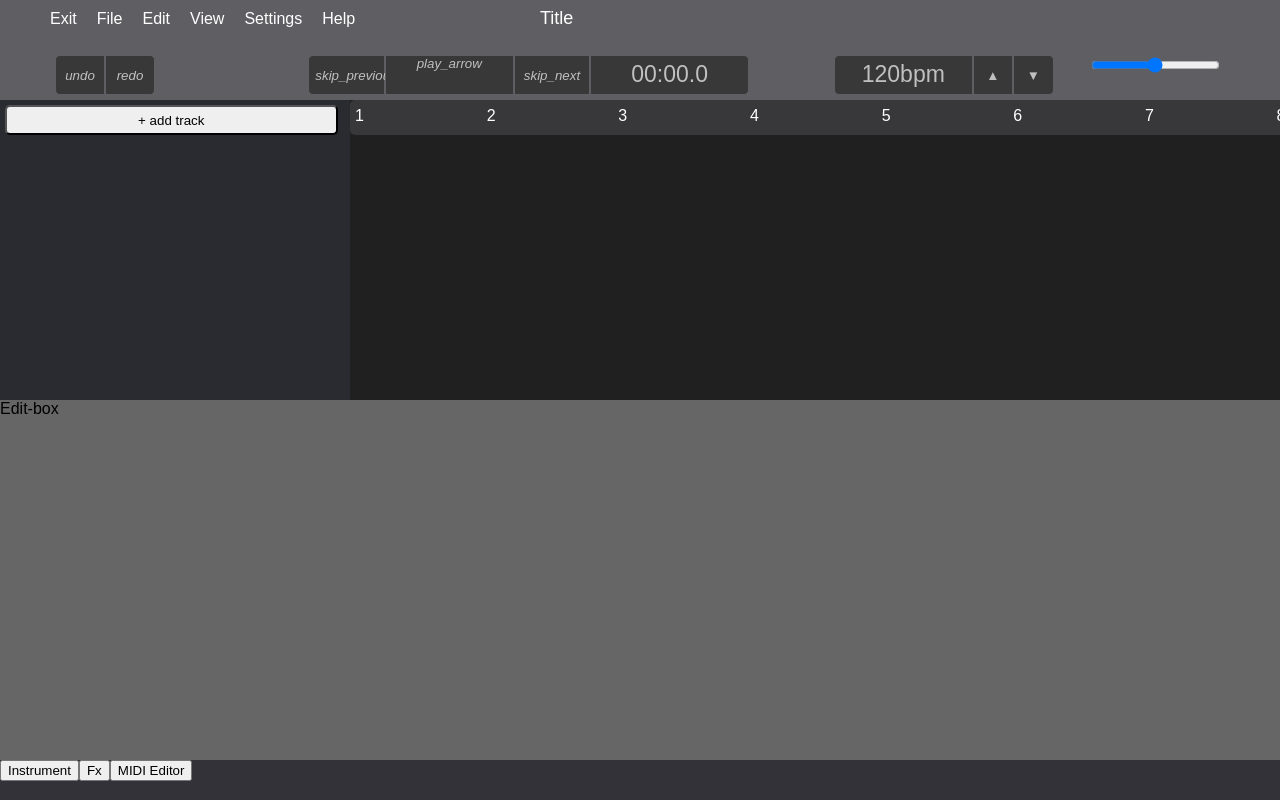
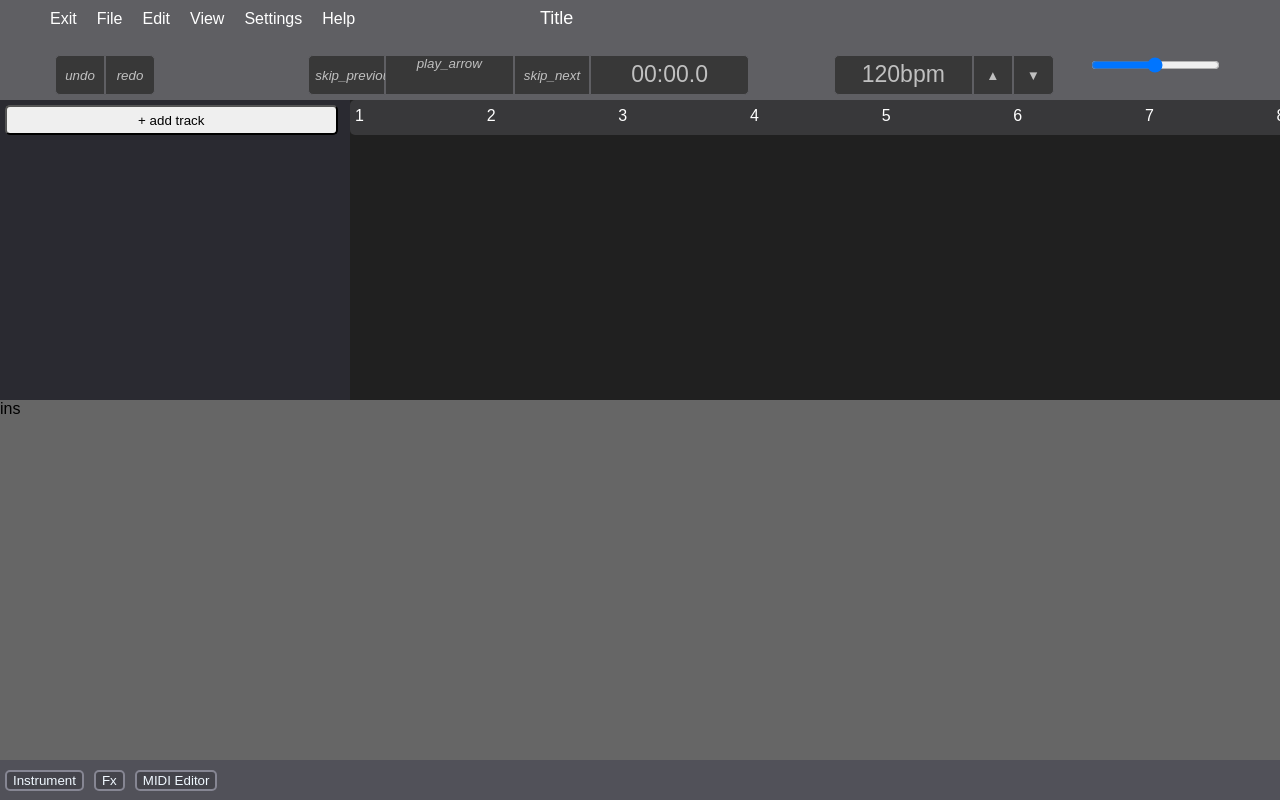
Before and after one commit to wusamzong/practice-git, a Vue app: page / in a window 1280 px wide. Both pictures are taken after a click on the button "Instrument". Built offline with nearby package versions, Linux system fonts and the light colour scheme; the HTML template or start-up script is replaced by a standard one.

Commit message:
1. 新增Track同時也push了新資料  2.控制下方的button讓EditBox可以任意切換畫面

```diff
--- a/src/App.vue
+++ b/src/App.vue
@@ -18,9 +18,8 @@
       </div>
 
       <div class="track">
-
         <div class="side-box">
-          <button @click="track++" class="addButton">+ add track</button>
+          <button @click="addTrackHandler" class="addButton">+ add track</button>
           <Track v-for="num in trackIndex" :key="num" />
         </div>
 
@@ -32,17 +31,17 @@
           </div>
           <TrackEdit v-for="num in trackIndex" :key="num" />
         </div>
-
       </div>
 
-      <div v-if="isEdit" class="Edit-box">Edit-box</div>
-
+      <div v-if="isEdit">
+        <EditBox :EditWindows="EditWindows" :isEdit="isEdit"/>
+      </div>
     </div>
 
     <div class="bottom">
-      <button @click="Ins=!Ins; edithandler()">Instrument</button>
-      <button @click="Fx=!Fx; edithandler()">Fx</button>
-      <button @click="MIDI=!MIDI; edithandler()">MIDI Editor</button>
+      <button @click="edithandler(0)">Instrument</button>
+      <button @click="edithandler(1)">Fx</button>
+      <button @click="edithandler(2)">MIDI Editor</button>
     </div>
   </div>
 </template>
@@ -52,16 +51,18 @@
 import Track from "@/components/Track/index.vue";
 import Head2 from "@/components/Head2/index.vue";
 import TrackEdit from "@/components/TrackEdit/index.vue";
+import EditBox from "@/components/EditBox/index.vue"
 export default {
   name: "App",
   components: {
     Track,
     Head2,
-    TrackEdit
+    TrackEdit,
+    EditBox
   },
   computed: {
     trackIndex() {
-      return this.track;
+      return this.trackNum;
     }
   },
   data() {
@@ -69,16 +70,46 @@ export default {
       hi: "hello",
       BPM: 120,
       time: "00:00.0",
-      track: 0,
-      Ins: false,
-      Fx: false,
-      MIDI: false,
+      trackNum: 0,
+      Track: [],
+      EditWindows: "",
       isEdit: false
     };
   },
   methods: {
-    edithandler() {
-      this.isEdit = !this.isEdit;
+    addTrackHandler() {
+      this.Track.push({
+        ID: this.trackNum,
+        Time: "00:00:00",
+        Data: Array.from({ length: 7 }, this.getEmptyArray)
+      });
+      this.trackNum++;
+    },
+    edithandler(num) {
+      if (this.isEdit === true) {
+        if(this.EditWindows === num){
+          this.isEdit = false;
+          this.EditWindows = "";
+        }else{
+          this.EditWindows = num;
+          console.log(this.EditWindows);
+        }
+      }
+      else{
+        this.EditWindows = num;
+        this.isEdit = true;
+      }
+    },
+    getEmptyArray(length = 16) {
+      return Array.from({ length }, () => 0);
+    }
+  },
+  watch: {
+    Track: {
+      handler: function() {
+        console.log("add track");
+      },
+      deep: true
     }
   }
 };
@@ -155,7 +186,7 @@ body {
   border-top-right-radius: 5px;
 }
 
-.track{
+.track {
   grid-area: track;
   display: grid;
   grid-template-columns: 350px auto;
@@ -166,7 +197,6 @@ body {
 .side-box {
   grid-area: sideBox;
   background: #2a2a31;
-
 }
 .addButton {
   display: inline-block;
@@ -221,11 +251,22 @@ body {
 }
 .edit-box {
   grid-area: editBox;
-  background: #858585;
+  background: #606060;
 }
 .bottom {
   height: 5vh;
   width: 100%;
-  background: #323238;
+  background: #515159;
+  display: flex;
+  justify-content: flex-start;
+  align-items: center;
+  overflow: hidden;
+}
+.bottom button {
+  color: aliceblue;
+  margin: 5px;
+  background: #44444b;
+  border: 2px solid #868693;
+  border-radius: 5px;
 }
 </style>
--- /dev/null
+++ b/src/components/EditBox/index.vue
@@ -0,0 +1,18 @@
+<template src='./template.html'>
+
+</template>
+
+<script>
+export default {
+  props:{
+    EditWindows:{
+      type: Number,
+      required: true
+    },
+    isEdit:{
+      type: Boolean,
+      required: true
+    }
+  }
+}
+</script>
--- /dev/null
+++ b/src/components/EditBox/template.html
@@ -0,0 +1,16 @@
+<div>
+  <div class="frame">
+
+  </div>
+  <div class="content">
+    <div v-if="EditWindows===0" class="Ins">
+      ins
+    </div>
+    <div v-if="EditWindows===1" class="Fx">
+      fx
+    </div>
+    <div v-if="EditWindows===2" class="Midi">
+      midi
+    </div>
+  </div>
+</div>
```
